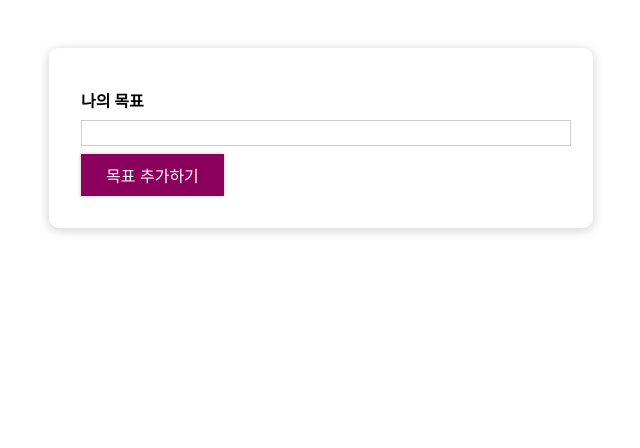
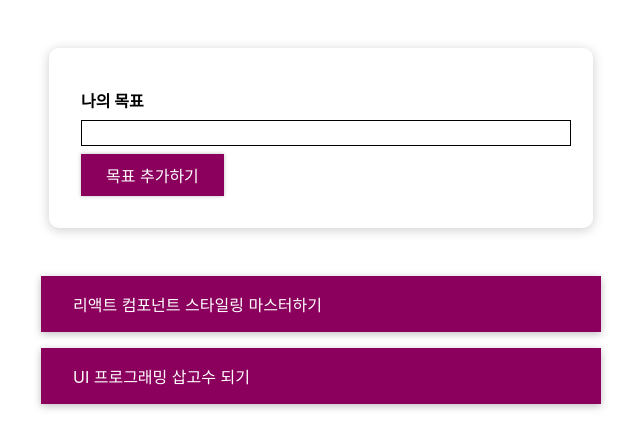
Before and after one commit to aaasdn/react-basic-study202310, a React (Create React App) app: page / in a window 1280 px wide. Shown: the top 448 px of the page, without its empty margins (319-959 px from the left). Built offline with nearby package versions, Linux system fonts and the light colour scheme.

Commit message:
react inline방식

```diff
--- a/src/App.js
+++ b/src/App.js
@@ -3,15 +3,72 @@
 import CourseInput from './components/CourseGoals/CourseInput';
 import CourseList from './components/CourseGoals/CourseList';
 
+const DUMMY_DATA = [
+  {
+    id: 'g1',
+    text: '리액트 컴포넌트 스타일링 마스터하기',
+  },
+  {
+    id: 'g2',
+    text: 'UI 프로그래밍 삽고수 되기',
+  },
+];
+
 const App = () => {
+  const [goals, setGoals] = useState(DUMMY_DATA);
+
+  // Input에게 전달할 함수
+  const addGoalHandler = (text) => {
+    // console.log('전달받은 텍스트:', text);
+    const newGoal = {
+      id: Math.random().toString(),
+      text: text,
+    };
+
+    //상태변수(배열) 수정
+    // setGoals([...goals, newGoal]);
+    setGoals((prevGoals) => [...prevGoals, newGoal]);
+  };
+
+  // 삭제 이벤트 핸들러를 CourseItem까지 내려보내야 됨.
+  const deleteGoalHandler = (id) => {
+    // console.log('전달된 id: ', id);
+    // const updateGoals = [...goals]; //상태 배열 그대로 복사해서 가져옴.
+    // const index = updateGoals.findIndex((goal) => goal.id === id);
+    // updateGoals.splice(index, 1);
+    // splice 삭제기능, 괄호안에 매개값을 뒤에 하나 더주면 객체요소 추가 기능도 있음.
+    const updateGoals = goals.filter((goal) => goal.id !== id);
+    // 위의 긴 코드를 한줄로 간소화
+    setGoals(updateGoals);
+  };
+
+  // CourseList 조건부 렌더링
+  let listContent = (
+    <p
+      style={{
+        color: 'red',
+        fontSize: '2em',
+        textAlign: 'center',
+      }}
+    >
+      목표를 등록해 주세요!!
+    </p>
+  );
+  if (goals.length > 0) {
+    listContent = (
+      <CourseList
+        items={goals}
+        onDelete={deleteGoalHandler}
+      />
+    );
+  }
+
   return (
     <div>
       <section id='goal-form'>
-        <CourseInput />
+        <CourseInput onAdd={addGoalHandler} />
       </section>
-      <section id='goals'>
-        <CourseList />
-      </section>
+      <section id='goals'>{listContent}</section>
     </div>
   );
 };
--- a/src/components/CourseGoals/CourseInput.js
+++ b/src/components/CourseGoals/CourseInput.js
@@ -1,13 +1,45 @@
-import React from 'react';
+import React, { useState } from 'react';
 import './CourseInput.css';
 import Button from '../UI/Button/Button';
 
-const CourseInput = () => {
+const CourseInput = ({ onAdd }) => {
+  const [enteredText, setEnteredText] = useState('');
+  // 입력값 검증 상태변수
+  const [isValid, setIsValid] = useState(true);
+
+  const textChangeHandler = (e) => {
+    if (e.target.value.trim().length > 0) {
+      setIsValid(true);
+    }
+    setEnteredText(e.target.value);
+  };
+
+  const formSubmitHandler = (e) => {
+    e.preventDefault();
+    // console.log(enteredText);
+
+    if (enteredText.trim().length === 0) {
+      setIsValid(false);
+      return;
+    }
+
+    onAdd(enteredText);
+    setEnteredText('');
+  };
+
   return (
-    <form>
+    <form onSubmit={formSubmitHandler}>
       <div className='form-control'>
         <label>나의 목표</label>
-        <input type='text' />
+        <input
+        style={{
+          background: isValid ? 'transparent' : 'salmon',
+          borderColor: isValid ? 'black' : 'red',
+        }}
+          type='text'
+          onChange={textChangeHandler}
+          value={enteredText}
+        />
       </div>
       <Button type='submit'>목표 추가하기</Button>
     </form>
--- /dev/null
+++ b/src/components/CourseGoals/CourseItem.css
@@ -0,0 +1,8 @@
+.goal-item {
+    margin: 1rem 0;
+    background: #8b005d;
+    box-shadow: 0 2px 8px rgba(0, 0, 0, 0.26);
+    color: white;
+    padding: 1rem 2rem;
+    cursor: pointer;
+  }
--- /dev/null
+++ b/src/components/CourseGoals/CourseItem.js
@@ -0,0 +1,15 @@
+import React from 'react';
+import './CourseItem.css';
+
+const CourseItem = ({ item, onDelete }) => {
+  return (
+    <li
+      className='goal-item'
+      onClick={() => onDelete(item.id)}
+    >
+    {item.text}
+    </li>
+  );
+};
+
+export default CourseItem;
--- a/src/components/CourseGoals/CourseList.js
+++ b/src/components/CourseGoals/CourseList.js
@@ -1,10 +1,19 @@
 import React from 'react';
 import './CourseList.css';
+import CourseItem from './CourseItem';
 
-const CourseList = () => {
+const CourseList = ({ items, onDelete }) => {
   return (
     <ul className='goal-list'>
-      <li></li>
+      {items.map((item) => {
+        return (
+          <CourseItem
+            key={item.id}
+            item={item}
+            onDelete={onDelete}
+          />
+        );
+      })}
     </ul>
   );
 };
```
